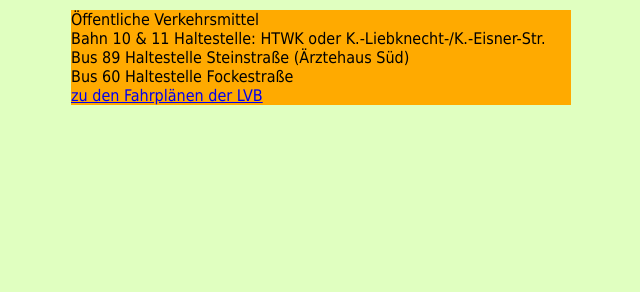
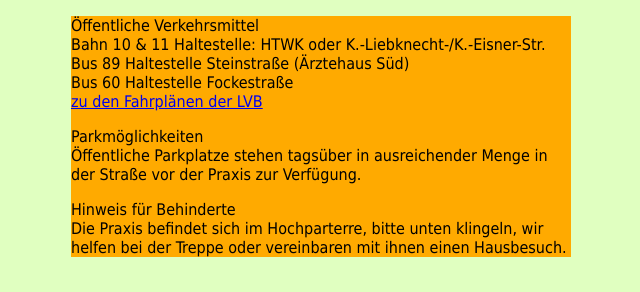
Before and after one commit to KonradHoeffner/suedpraxis.de, a PHP site: page /kontakt.php in a window 1280 px wide. Shown: the part 1066-1358 px from the top of the page, without its empty margins (319-959 px from the left). Before the commit the page ends 1171 px from the top, so only its background shows below. Run offline with PHP 8.4, Linux system fonts and the light colour scheme; some libraries are stand-ins or nearby versions.

Commit message:
behindernhinweise und parkmöglichkeiten zu kontakt. barbaras studiumsort zu therapeutinnen.

```diff
--- a/homoeopathie.php
+++ b/homoeopathie.php
@@ -16,6 +16,8 @@ Nach dem Prinzip <i>Ähnliches mit Ähnlichem</i> zu heilen werden Arzneimittel
 Durch Potenzierung werden die Arzneimittel verdünnt und dynamisiert, so dass sie keine toxische Wirkung mehr auf den Körper haben und die Selbstheilungskräfte im Menschen aktiviert werden.
 Grundlage der Behandlung ist eine genaue Anamnese.
 Sehr wichtig ist auch Ihre  Beobachtung der Symptomatik vor und nach der Mittelgabe.
+
+
 </div>
 <?php include 'include/footer.php'; ?>
 </>
--- a/kontakt.php
+++ b/kontakt.php
@@ -77,7 +77,7 @@ Praxisgemeinschaft für<br/> Osteopathie und Homöopathie</p>
 Steinstraße 11 &#8226; 04275 Leipzig
 </p>
 <p>&nbsp;</p>
-<p></center>
+</center>
 <center>
 <table  cellpadding="0" cellspacing="0">
 <tr><td>Gemeinschaftspraxis</td><td></td><td>0341&thinsp;264&thinsp;662&thinsp;01</td></tr>
@@ -91,14 +91,18 @@ Steinstraße 11 &#8226; 04275 Leipzig
 
 
 <div class="box" style="width:500px;margin: 0 auto;">
-Öffentliche Verkehrsmittel</br>
-
+<p>Öffentliche Verkehrsmittel</br>
 Bahn 10 &amp; 11 Haltestelle: HTWK oder K.-Liebknecht-/K.-Eisner-Str.<br/>
 Bus 89 Haltestelle Steinstraße (Ärztehaus Süd)<br/>
 Bus 60 Haltestelle Fockestraße<br/>
 <a href="http://www.lvb.de" target="_blank">
 zu den Fahrplänen der LVB</a>
-</p>
+</p><p>
+Parkmöglichkeiten</br>
+Öffentliche Parkplatze stehen tagsüber in ausreichender Menge in der Straße vor der Praxis zur Verfügung.
+</p><p>
+Hinweis für Behinderte</br>
+Die Praxis befindet sich im Hochparterre, bitte unten klingeln, wir helfen bei der Treppe oder vereinbaren mit ihnen einen Hausbesuch.</p>
 </div>
 </div>
 
--- a/therapeutinnen.php
+++ b/therapeutinnen.php
@@ -18,7 +18,7 @@
 <center>
 <img src="img/barbara.jpg"><br/>
 Dipl.-med. Barbara Höffner<br/>
-Ärztin<br/>
+Ärztin (Studium in Leipzig, Deutschland) <br/>
 Homöopathin<br/>
 <a href='mailt&#111;&#58;barba&#37;72&#97;%40&#115;%75&#101;&#37;&#54;4&#112;ra%78%&#54;9s&#46;d%&#54;5'>barba&#114;a&#64;suedpr&#97;xi&#115;&#46;de</a><br/>
 &#x260E 0176 529&thinsp;663&thinsp;01
```
